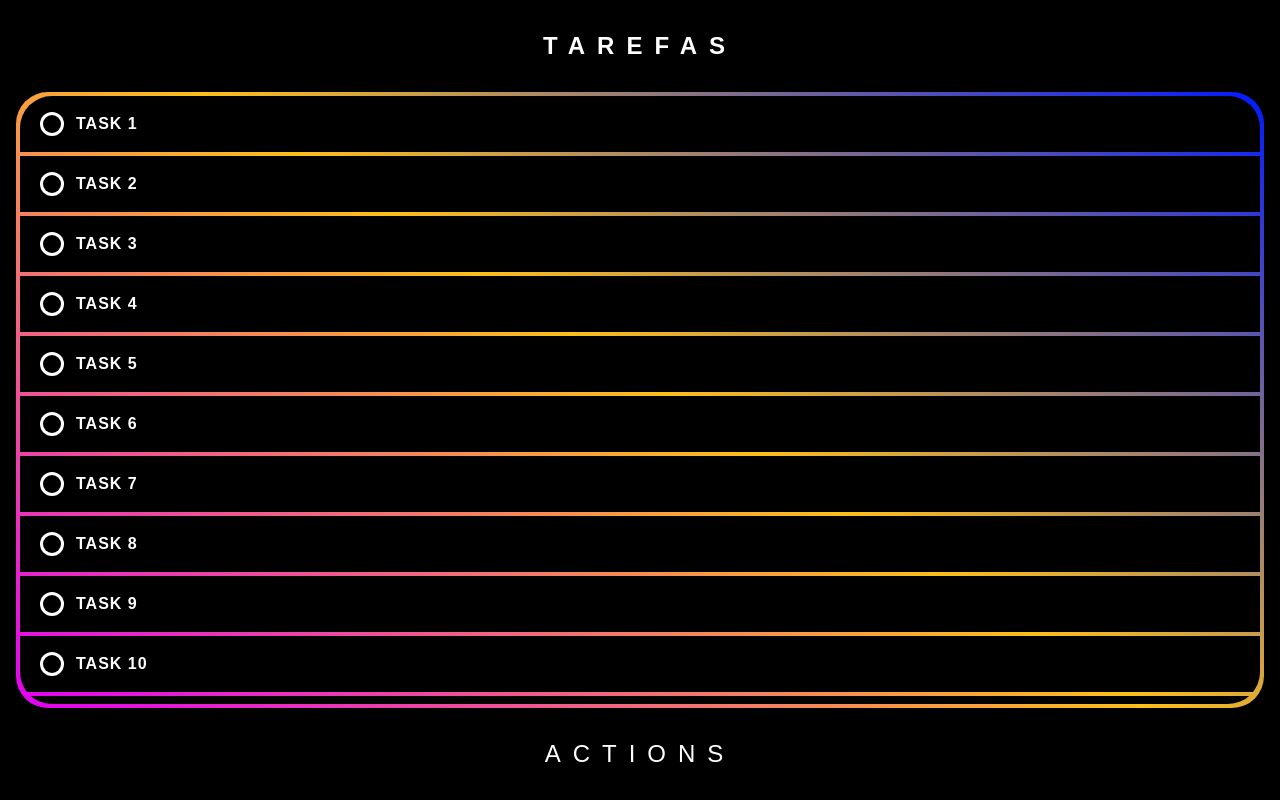
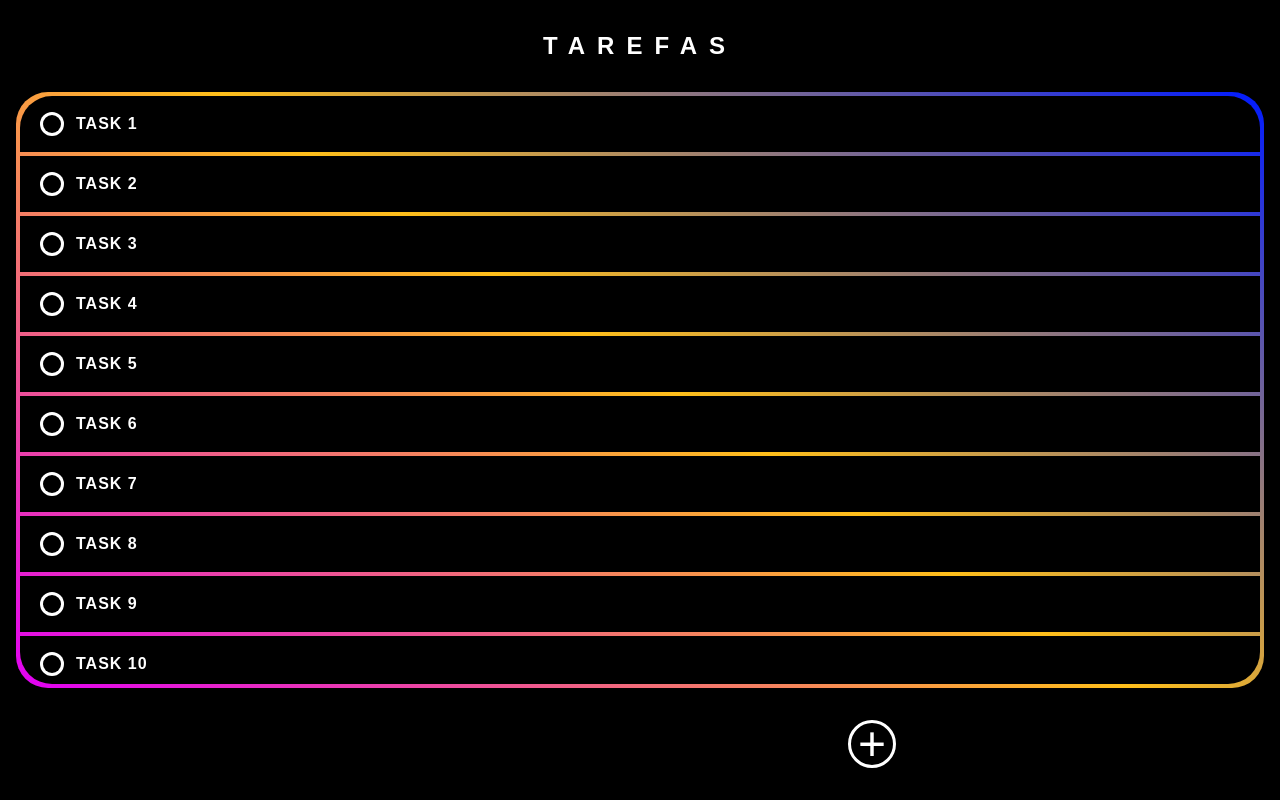
Before and after one commit to willykleitinho/task-list-angular, an Angular app: page / in a window 1280 px wide. Built offline with nearby package versions, Linux system fonts and the light colour scheme.

Commit message:
Add 'add task' button

```diff
--- a/src/app/action-bar/action-bar.component.html
+++ b/src/app/action-bar/action-bar.component.html
@@ -1 +1,9 @@
-<div class="temp-label">Actions</div>
+<div class="container">
+  <div></div>
+  <div></div>
+  <div>
+    <button class="add-button">
+      +
+    </button>
+  </div>
+</div>
--- a/src/app/action-bar/action-bar.component.scss
+++ b/src/app/action-bar/action-bar.component.scss
@@ -4,3 +4,31 @@
   font-size: 1.5rem;
   letter-spacing: 0.75rem;
 }
+
+.container {
+  display: flex;
+  & > * {
+    flex-basis: 100%;
+  }
+}
+
+.add-button {
+  width: 3rem;
+  height: 3rem;
+  font-size: 3rem;
+  line-height: calc(3rem - 6px);
+  border: 3px solid white;
+  color: white;
+  background: black;
+  border-radius: 100%;
+  transition: background-color 100ms, transform 100ms;
+
+  &:hover {
+    background: rgba(155, 155, 155, 0.5);
+    transform: scale(1.2);
+  }
+
+  &:active {
+    transform: scale(1);
+  }
+}
--- a/src/app/task-list/task-list.component.scss
+++ b/src/app/task-list/task-list.component.scss
@@ -9,7 +9,7 @@
   list-style: none;
   display: grid;
   padding: 0.25rem;
-  background: linear-gradient(213.19deg, #001AFF 0%, #FFBF1A 48.57%, #E100F5 100%);
+  background: var(--bg-gradient);
   border-radius: 2rem;
   height: 50vh;
   flex-grow: 1;
--- a/src/styles.scss
+++ b/src/styles.scss
@@ -5,6 +5,10 @@
   font-size: 16px;
 }
 
+:root {
+  --bg-gradient: linear-gradient(213.19deg, #001AFF 0%, #FFBF1A 48.57%, #E100F5 100%);
+}
+
 body {
   background-color: #000;
   color: white;
```
